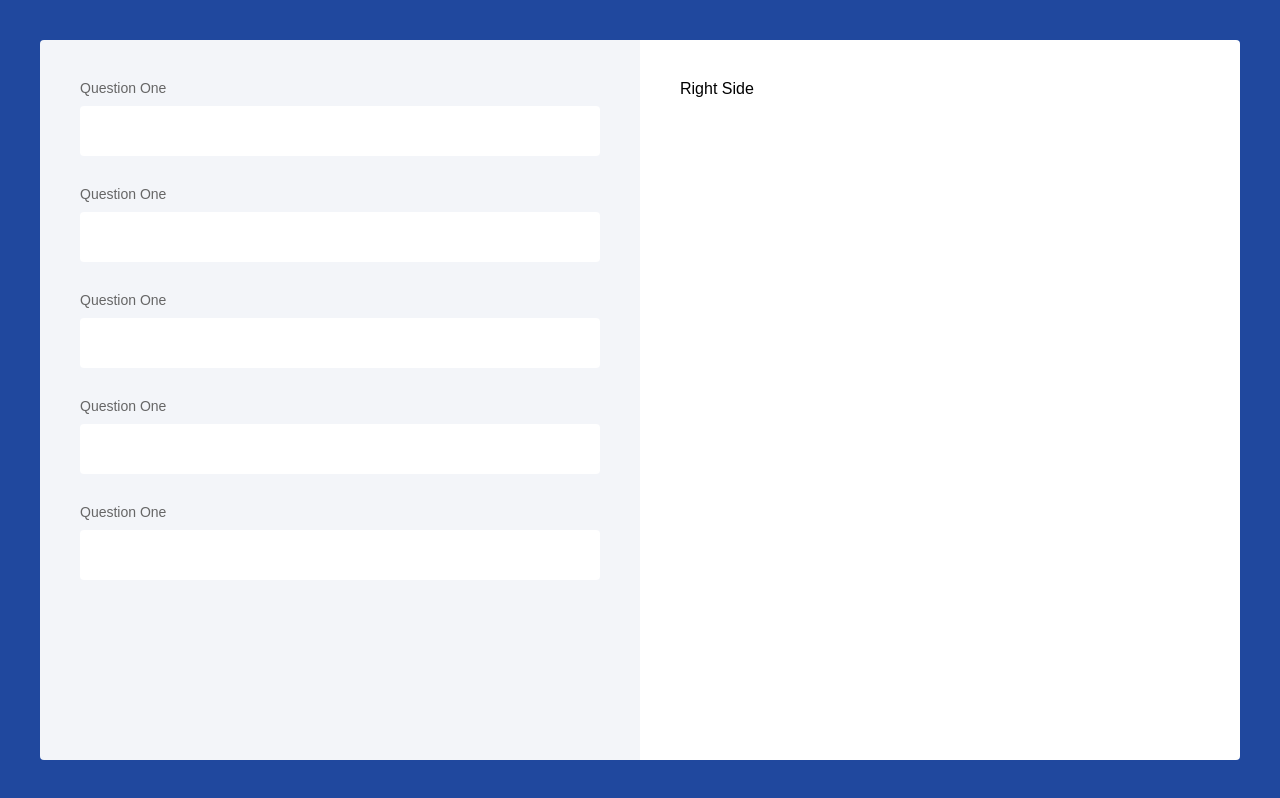
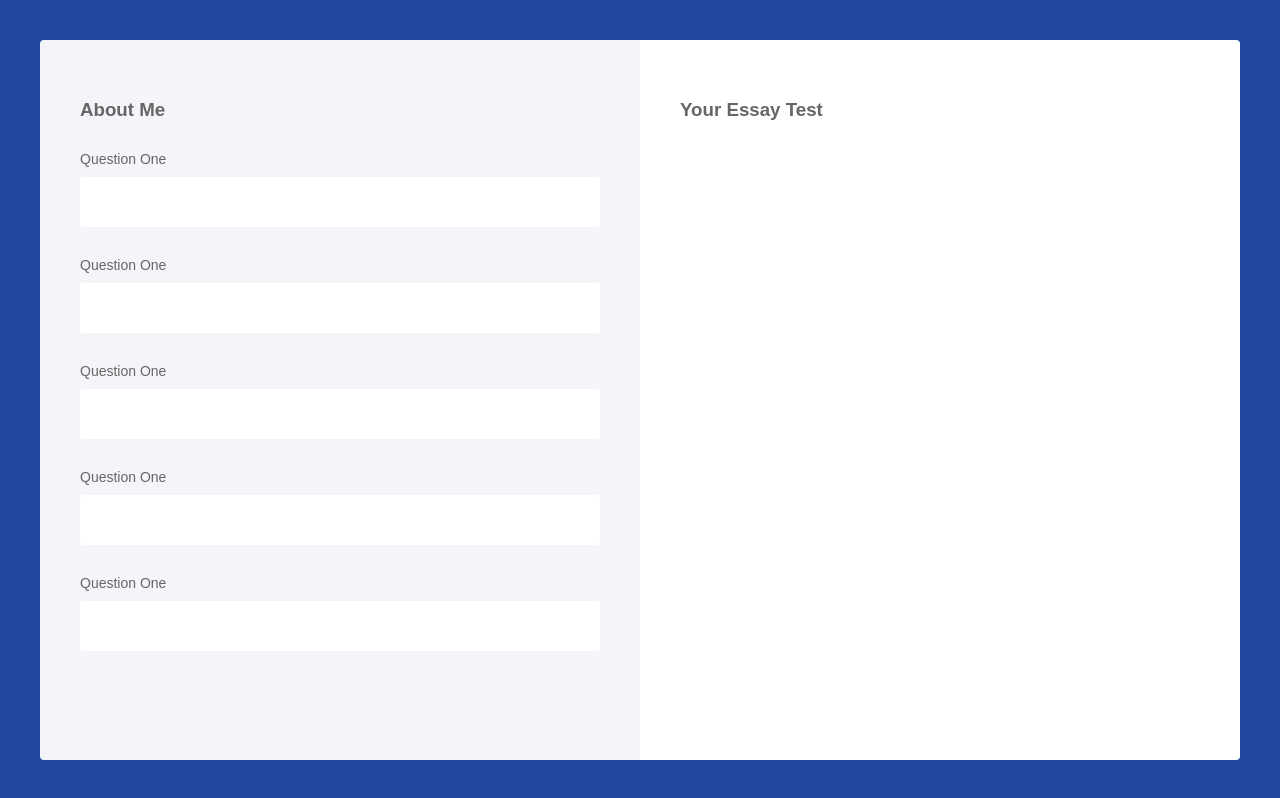
Before and after one commit to kurokoda/mad-libs, a React app: page / in a window 1280 px wide. Built offline with nearby package versions, Linux system fonts and the light colour scheme; some packages are replaced by stand-ins of ours.

Commit message:
Improves styling

```diff
--- a/src/components/app/index.js
+++ b/src/components/app/index.js
@@ -8,13 +8,16 @@ const App = () => (
     <div className="madlibs__container">
       <div className="madlibs__content">
         <div className="madlibs__section madlibs__section--gray">
-          <InputField label="Question One"/>
-          <InputField label="Question One"/>
-          <InputField label="Question One"/>
-          <InputField label="Question One"/>
-          <InputField label="Question One"/>
+          <h3 className="madlibs__section-label">About Me</h3>
+          <InputField label="Question One" />
+          <InputField label="Question One" />
+          <InputField label="Question One" />
+          <InputField label="Question One" />
+          <InputField label="Question One" />
         </div>
-        <div className="madlibs__section">Right Side</div>
+        <div className="madlibs__section">
+          <h3 className="madlibs__section-label">Your Essay Test</h3>
+        </div>
       </div>
     </div>
   </div>
--- a/src/components/app/index.scss
+++ b/src/components/app/index.scss
@@ -29,3 +29,9 @@
 .madlibs__section--gray {
   background-color: #f3f5f9;
 }
+
+.madlibs__section-label {
+  color: #666;
+  margin-bottom: 30px;
+  text-transform: capitalize;
+}
--- a/src/components/inputField/index.scss
+++ b/src/components/inputField/index.scss
@@ -19,4 +19,5 @@
   color: #666;
   font-size: 14px;
   margin-bottom: 10px;
+  text-transform: capitalize;
 }
```
